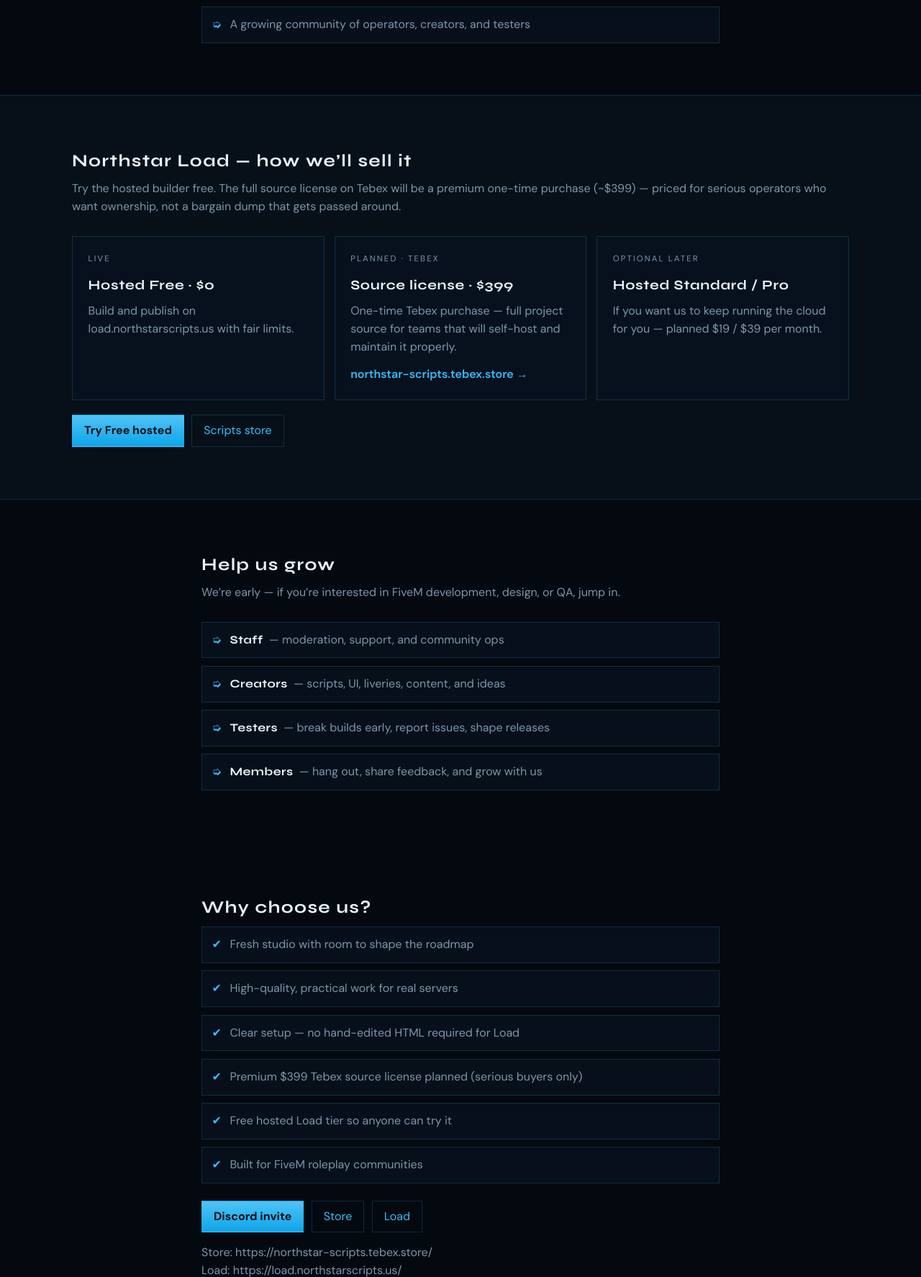
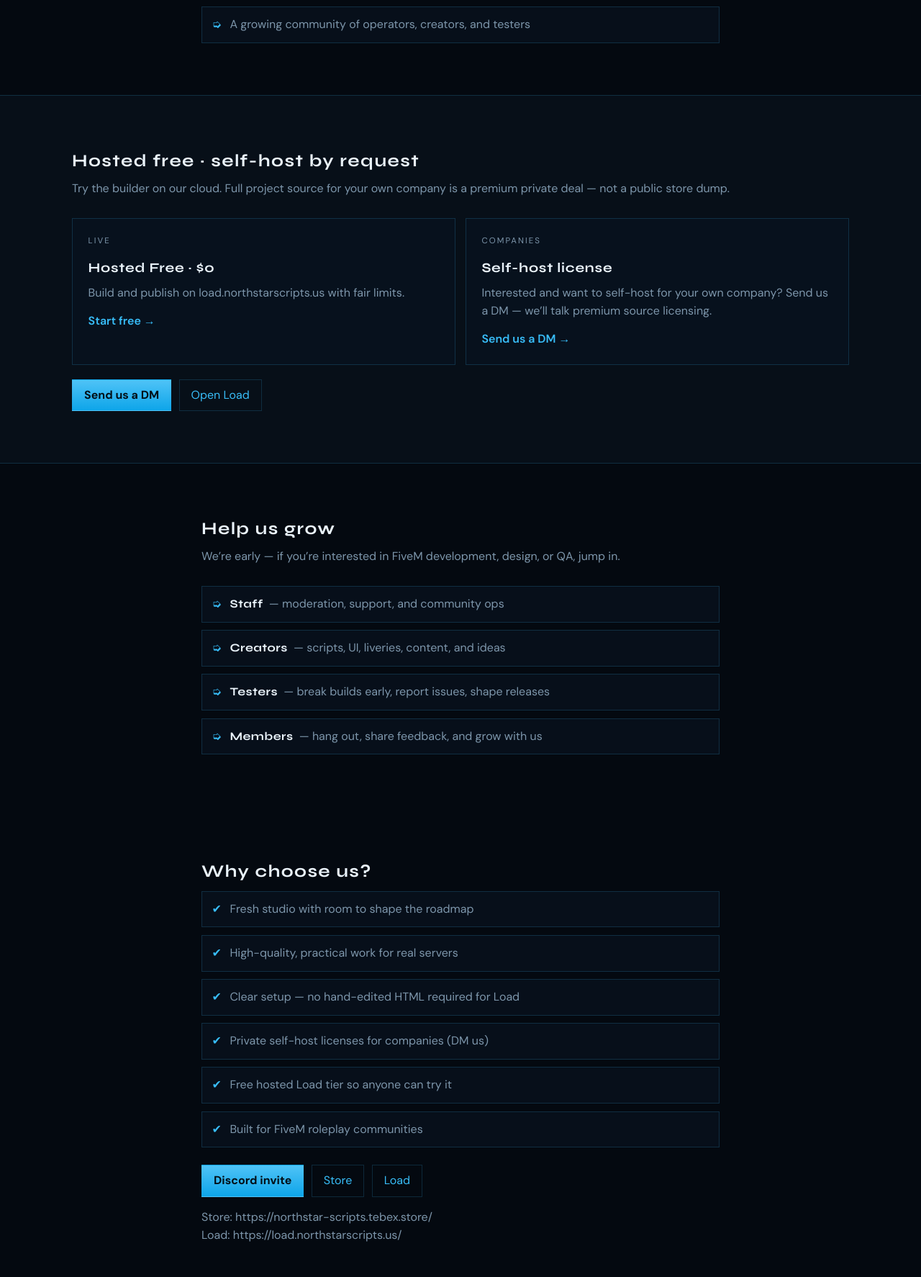
Before and after one commit to wcturner75-collab/northstar-load, a PHP site: page /sites/northstarscripts.us/advert.html in a window 1280 px wide. Shown: the part 1027-2801 px from the top of the page at 72% size. Run offline with PHP 8.4, Linux system fonts and the light colour scheme.

Commit message:
Offer company self-host via Discord DM instead of Tebex listing
Replace public $399 Tebex source product copy with private inquiry
CTAs: interested companies send a DM for a premium license quote.

```diff
--- a/app/views/account.php
+++ b/app/views/account.php
@@ -47,7 +47,7 @@
     $billingOn = \Northstar\Entitlement::billingEnabled($config ?? null);
     ?>
     <?php if (!$billingOn): ?>
-      <p class="muted">Try Load free on our host. The premium path is a <strong>one-time Tebex source license</strong> (planned ~$399) — full project source for serious teams that will self-host. Optional hosted Standard/Pro may come later.</p>
+      <p class="muted">Try Load free on our host. Want to self-host for your own company? Send us a DM on Discord for a premium private source license. Optional hosted Standard/Pro may come later.</p>
     <?php else: ?>
       <p class="muted">Pick a hosted plan below.</p>
     <?php endif; ?>
--- a/app/views/docs.php
+++ b/app/views/docs.php
@@ -30,7 +30,7 @@
 
   <article class="doc-block">
     <h2>Plans &amp; pricing</h2>
-    <p><strong>Free hosted ($0)</strong> lets you try the builder with fair limits. The expensive product we’re planning is a <strong>one-time Tebex source license (~$399)</strong> — full project source for serious teams that will self-host and maintain it. Priced as a premium license on purpose. Optional hosted Standard/Pro upgrades may come later if you want us to run the cloud.</p>
+    <p><strong>Free hosted ($0)</strong> lets you try the builder with fair limits. <strong>Company self-host / full source</strong> is a premium private license — not listed as a public store dump. Interested? Send us a DM from <a href="https://northstarscripts.us/">northstarscripts.us</a>. Optional hosted Standard/Pro upgrades may come later if you want us to run the cloud.</p>
   </article>
 
   <article class="doc-block">
@@ -44,7 +44,7 @@
       <li><strong>Free</strong> — core editor, YouTube + file music, slideshow, staff, announcements, limited components.</li>
       <li><strong>Standard · $19/mo</strong> (optional later) — higher limits + Ken Burns.</li>
       <li><strong>Pro · $39/mo</strong> (optional later) — video backgrounds, highest limits.</li>
-      <li><strong>Tebex source license · ~$399 one-time</strong> (planned) — full project source on the scripts store.</li>
+      <li><strong>Self-host / source license</strong> — private inquiry (DM) for companies and serious operators.</li>
     </ul>
     <p>Hosted limits are enforced on save and generate, not only in the UI.</p>
   </article>
--- a/app/views/plans.php
+++ b/app/views/plans.php
@@ -3,9 +3,9 @@
     <div>
       <h1>Plans</h1>
         <?php if (empty($billingEnabled)): ?>
-        <p class="muted">Try Load hosted for free. The expensive product path is a <strong>one-time Tebex source license</strong> (planned ~$399) — full project source for serious operators. Optional hosted Standard/Pro may come later.</p>
+        <p class="muted">Try Load hosted for free. Want the full project to self-host for your own company? That’s a premium private license — send us a DM via the studio site / Discord. Optional hosted Standard/Pro may come later.</p>
       <?php else: ?>
-        <p class="muted">Hosted cloud plans. For the full source license, see the Tebex store.</p>
+        <p class="muted">Hosted cloud plans. Company self-host licenses are handled privately (DM / email).</p>
       <?php endif; ?>
     </div>
   </header>
--- a/sites/northstarscripts.us/advert.html
+++ b/sites/northstarscripts.us/advert.html
@@ -58,29 +58,25 @@
 
     <section class="band alt" id="pricing">
       <div class="shell">
-        <h2>Northstar Load — how we’ll sell it</h2>
-        <p class="sub">Try the hosted builder free. The full source license on Tebex will be a premium one-time purchase (~$399) — priced for serious operators who want ownership, not a bargain dump that gets passed around.</p>
+        <h2>Hosted free · self-host by request</h2>
+        <p class="sub">Try the builder on our cloud. Full project source for your own company is a premium private deal — not a public store dump.</p>
         <div class="product-grid">
           <article class="product">
             <p class="tag">Live</p>
             <h3>Hosted Free · $0</h3>
             <p>Build and publish on load.northstarscripts.us with fair limits.</p>
+            <a class="text-link" href="https://load.northstarscripts.us/register">Start free →</a>
           </article>
           <article class="product">
-            <p class="tag">Planned · Tebex</p>
-            <h3>Source license · $399</h3>
-            <p>One-time Tebex purchase — full project source for teams that will self-host and maintain it properly.</p>
-            <a class="text-link" href="https://northstar-scripts.tebex.store/" target="_blank" rel="noopener">northstar-scripts.tebex.store →</a>
-          </article>
-          <article class="product">
-            <p class="tag">Optional later</p>
-            <h3>Hosted Standard / Pro</h3>
-            <p>If you want us to keep running the cloud for you — planned $19 / $39 per month.</p>
+            <p class="tag">Companies</p>
+            <h3>Self-host license</h3>
+            <p>Interested and want to self-host for your own company? Send us a DM — we’ll talk premium source licensing.</p>
+            <a class="text-link" data-discord href="/contact.html">Send us a DM →</a>
           </article>
         </div>
         <div class="cta" style="margin-top:1.25rem">
-          <a class="btn primary" href="https://load.northstarscripts.us/register">Try Free hosted</a>
-          <a class="btn ghost" href="https://northstar-scripts.tebex.store/" target="_blank" rel="noopener">Scripts store</a>
+          <a class="btn primary" data-discord href="/contact.html">Send us a DM</a>
+          <a class="btn ghost" href="https://load.northstarscripts.us/">Open Load</a>
         </div>
       </div>
     </section>
@@ -105,7 +101,7 @@
           <li>Fresh studio with room to shape the roadmap</li>
           <li>High-quality, practical work for real servers</li>
           <li>Clear setup — no hand-edited HTML required for Load</li>
-          <li>Premium $399 Tebex source license planned (serious buyers only)</li>
+          <li>Private self-host licenses for companies (DM us)</li>
           <li>Free hosted Load tier so anyone can try it</li>
           <li>Built for FiveM roleplay communities</li>
         </ul>
--- a/sites/northstarscripts.us/contact.html
+++ b/sites/northstarscripts.us/contact.html
@@ -30,9 +30,10 @@
   <main class="page shell narrow">
     <h1>Contact</h1>
     <p>Fastest way to reach us: <a data-discord href="#discord">join the Discord</a> — we’re recruiting staff, creators, testers, and members.</p>
+    <p><strong>Interested and want to self-host for your own company?</strong> Send us a DM on Discord — premium private source licenses are by request only.</p>
     <p id="discord">Product help for <strong>Northstar Load</strong>: use the email on your Load account at <a href="https://load.northstarscripts.us/account">load.northstarscripts.us/account</a>.</p>
     <p>Script store purchases: use Tebex support on <a href="https://northstar-scripts.tebex.store/" target="_blank" rel="noopener">northstar-scripts.tebex.store</a>.</p>
-    <p>Studio / AdSense / domain questions: email <a href="mailto:hello@northstarscripts.us">hello@northstarscripts.us</a>.</p>
+    <p>Studio / AdSense / domain questions: email <a href="mailto:hello@northstarscripts.us">hello@northstarscripts.us</a> or DM us.</p>
     <p>Privacy: <a href="/privacy.html">privacy policy</a>.</p>
   </main>
 
```
Also changed, not shown: config/config.example.php (+7 -6 lines), sites/northstarscripts.us/ADVERT-DISCORD.md (+7 -10 lines), sites/northstarscripts.us/index.html (+9 -8 lines).
